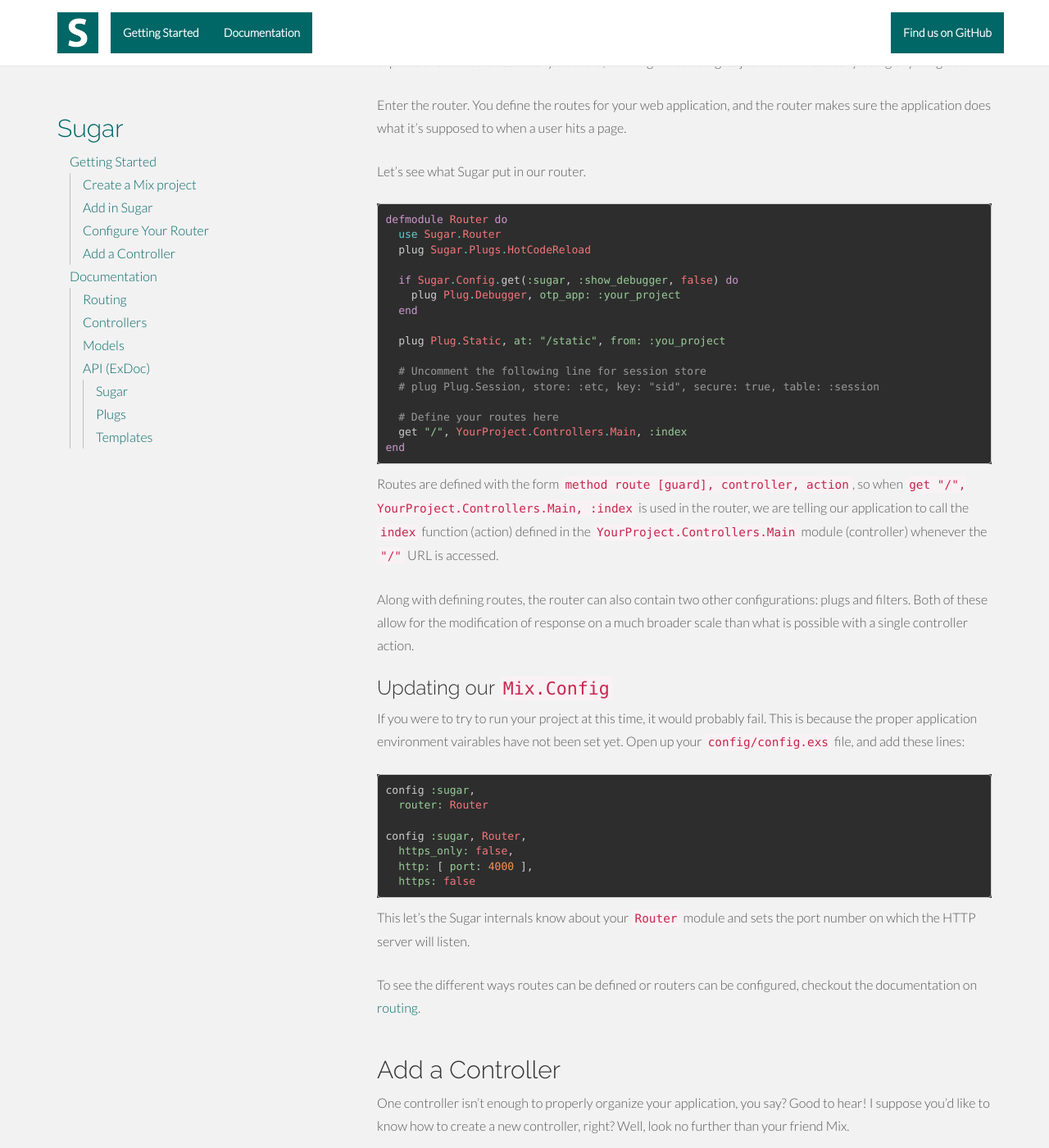
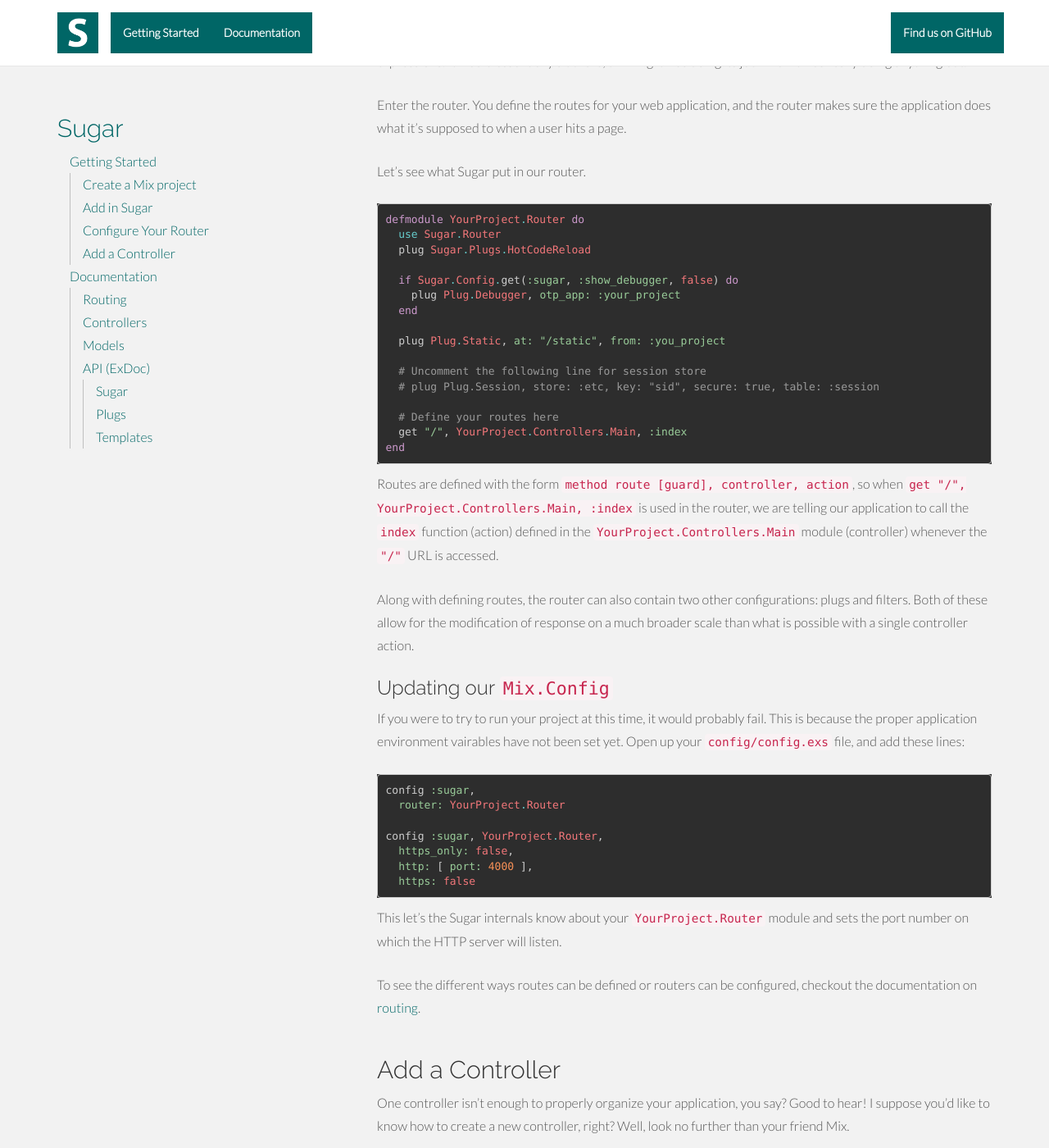
Before and after one commit to sugar-framework/sugar-framework.github.io, a Jekyll site: the page built from _posts/2014-02-15-geting-started-index.md, in a window 1280 px wide and 1400 px high, scrolled down 3751 px. Shown: the whole window at 82% size. Built offline with Jekyll 4.4.1, drawn with Linux system fonts in a browser that asks for light colours; nearby versions of some CDN libraries; Markdown is read by kramdown in place of the engine named in the settings.

Commit message:
Additional router namespacing updates
And a version bump in the `mix.exs` examples for good measure.  :)

````diff
--- a/_posts/2014-02-15-geting-started-index.md
+++ b/_posts/2014-02-15-geting-started-index.md
@@ -173,7 +173,7 @@ Enter the router. You define the routes for your web application, and the router
 Let's see what Sugar put in our router.
 
 ```elixir
-defmodule Router do
+defmodule YourProject.Router do
   use Sugar.Router
   plug Sugar.Plugs.HotCodeReload
 
@@ -201,15 +201,15 @@ If you were to try to run your project at this time, it would probably fail. Thi
 
 ```elixir
 config :sugar,
-  router: Router
+  router: YourProject.Router
 
-config :sugar, Router,
+config :sugar, YourProject.Router,
   https_only: false,
   http: [ port: 4000 ],
   https: false
 ```
 
-This let's the Sugar internals know about your `Router` module and sets the port number on which the HTTP server will listen.
+This let's the Sugar internals know about your `YourProject.Router` module and sets the port number on which the HTTP server will listen.
 
 To see the different ways routes can be defined or routers can be configured, checkout the documentation on [routing](/docs/routing/).
 
````
Also changed, not shown: other parts of _posts/2014-02-15-geting-started-index.md (+1 -1 lines).
